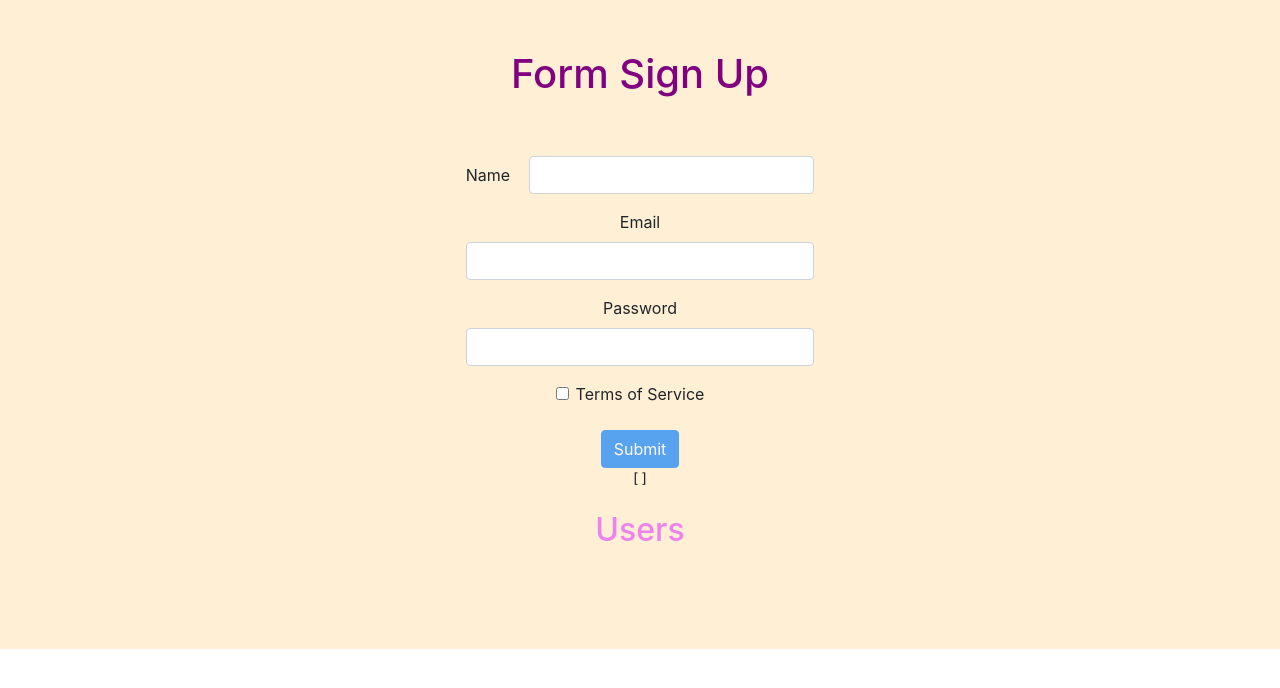
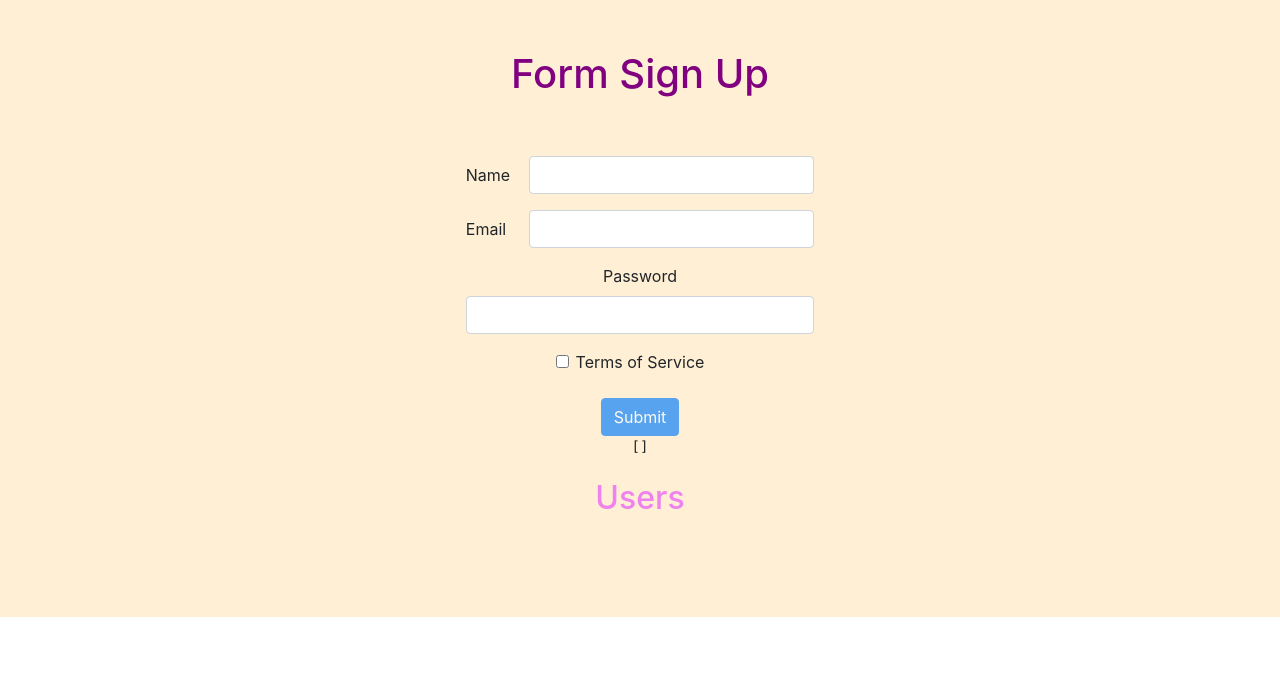
Before and after one commit to maribelcuales/User-Onboarding, a React (Create React App) app in the folder user-onboarding/: page / in a window 1280 px wide. Shown: the top 688 px of the page. Built offline with nearby package versions, Linux system fonts and the light colour scheme.

Commit message:
Added Reactstrap stylings to email input.

```diff
--- a/user-onboarding/src/Components/FormComponent.js
+++ b/user-onboarding/src/Components/FormComponent.js
@@ -117,10 +117,11 @@ function FormComponent(props) {
           </Col>
         </FormGroup>
 
-        <FormGroup>
-          <Label htmlFor="email">
+        <FormGroup row>
+          <Label htmlFor="email" sm={2}>
             Email
           </Label>
+          <Col sm={10}>
             <Input
               id="email"
               type="text"
@@ -130,6 +131,7 @@ function FormComponent(props) {
               onChange={inputChange}
             />
             {errors.email.length > 0 ? (<p className="error">{errors.email}</p>) : null}
+          </Col>
         </FormGroup>
 
         <FormGroup>
```
